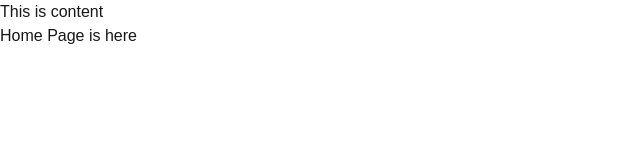
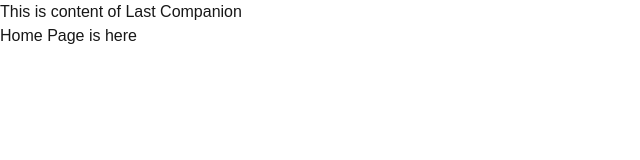
Before and after one commit to Adnan-The-Coder/The-last-companion, a Next.js app: page / in a window 1280 px wide. Shown: the top 160 px of the page, without its empty margins (0-640 px from the left). Built offline with nearby package versions, Linux system fonts and the light colour scheme.

Commit message:
testing fork deployments

```diff
--- a/app/page.tsx
+++ b/app/page.tsx
@@ -1,7 +1,7 @@
 export default function Home() {
   return (
     <>
-      <div>This is content</div>
+      <div>This is content of Last Companion</div>
       <h1>Home Page is here</h1>
     </>
   );
```
